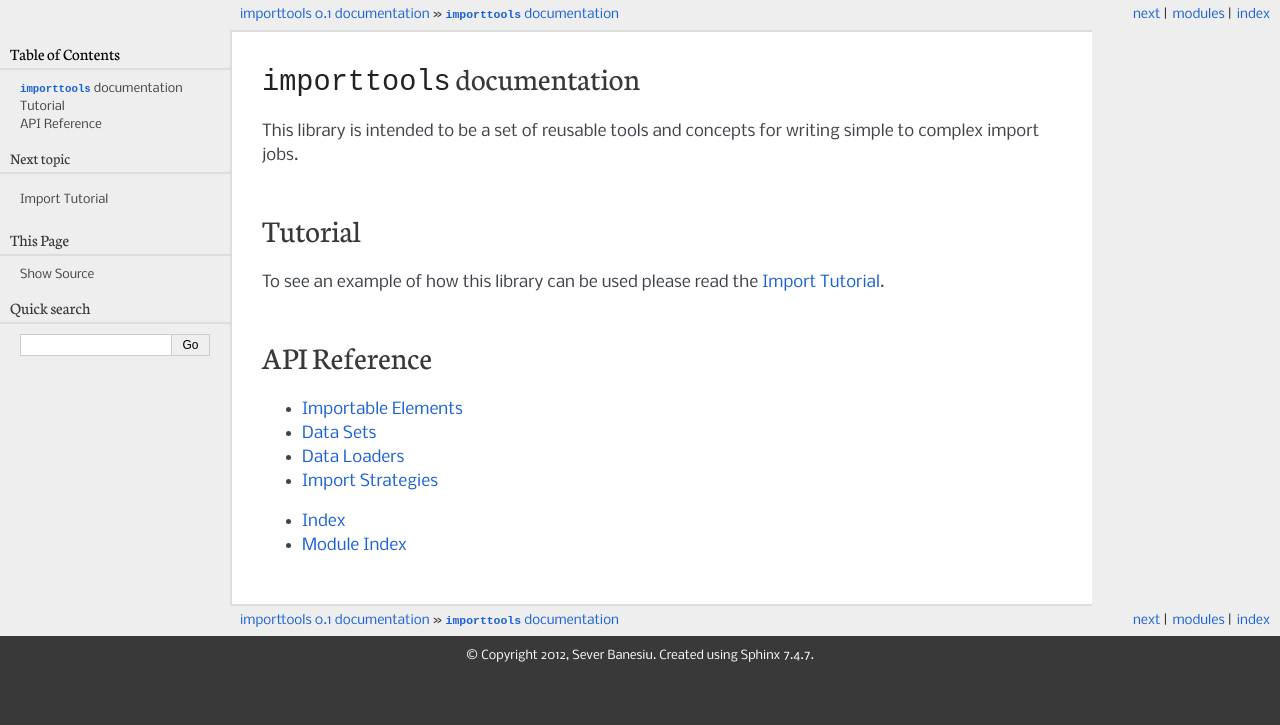
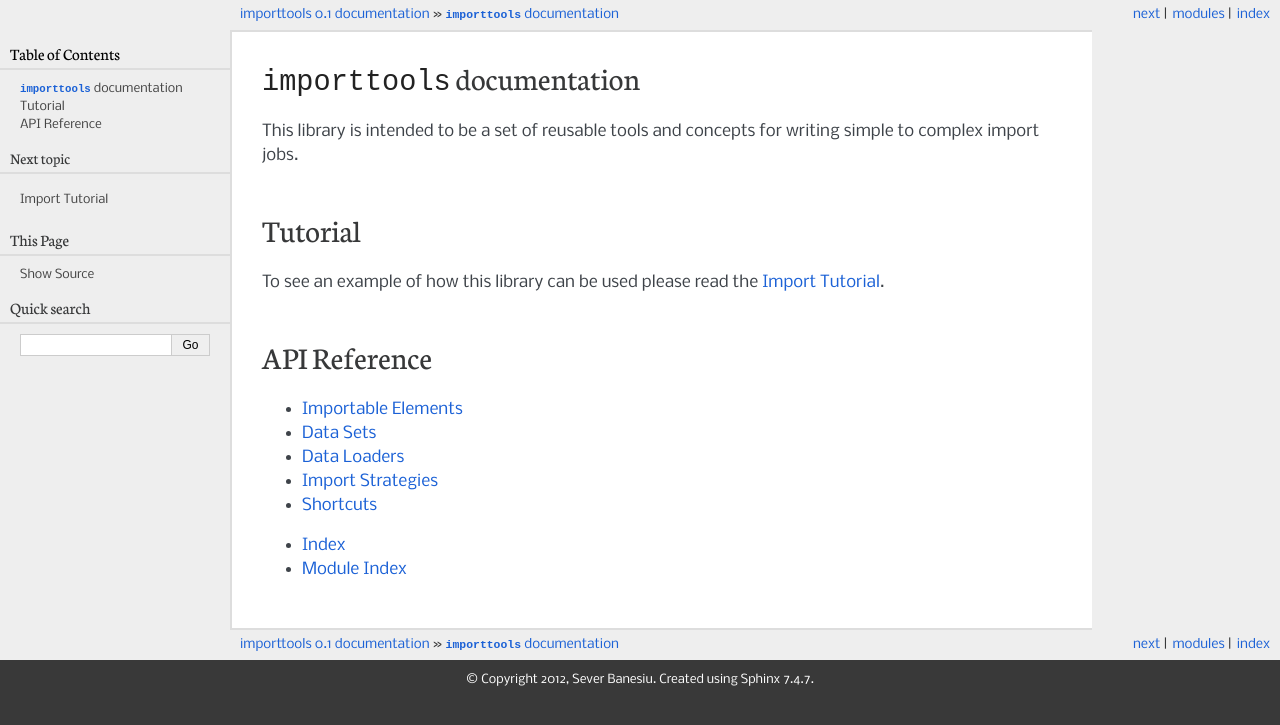
Before and after one commit to pbs/importtools, a Sphinx documentation site: the page built from docs/index.rst, in a window 1280 px wide. Shown: the top 725 px of the page. Built offline with Sphinx 7.4.7, drawn with Linux system fonts in a browser that asks for light colours.

Commit message:
update docs.

```diff
--- a/docs/index.rst
+++ b/docs/index.rst
@@ -30,6 +30,7 @@
    datasets
    loaders
    sync
+   shortcuts
 
 * :ref:`genindex`
 * :ref:`modindex`
--- /dev/null
+++ b/docs/shortcuts.rst
@@ -0,0 +1,6 @@
+Shortcuts
+=========
+
+.. py:module:: importtools
+
+.. autofunction:: chunked_mem_sync
```
